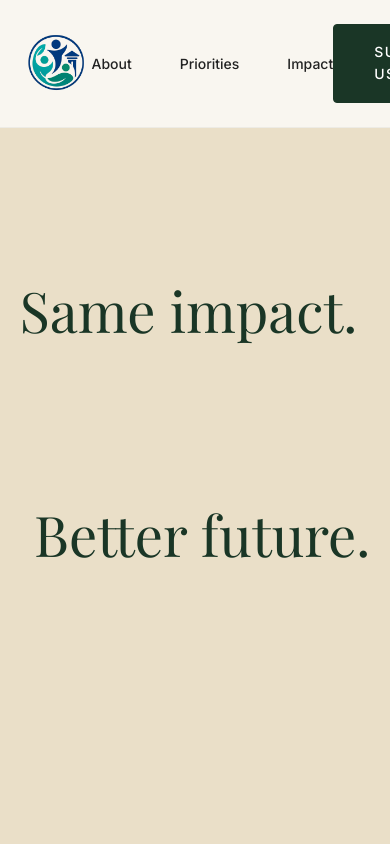
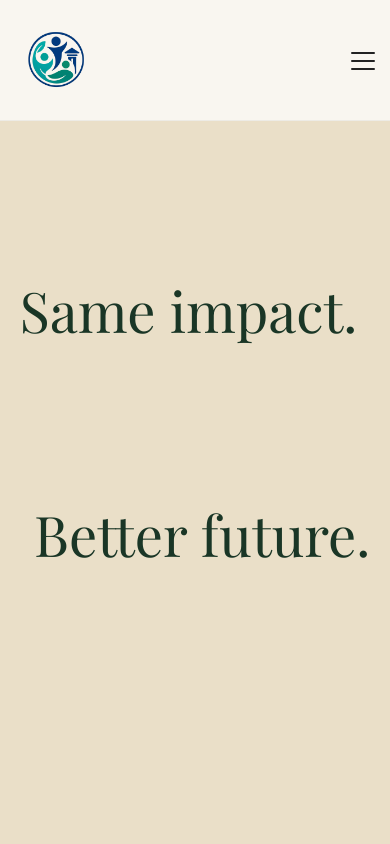
Before and after one commit to rachierich24/pilagfoundation, a Next.js app: page /impact in a window 390 px wide. Shown: the top 844 px of the page. Built offline with nearby package versions, Linux system fonts and the light colour scheme; grey boxes are pictures that could not be loaded; a web font is replaced by a local one.

Commit message:
feat: Reactive mobile hamburger menu for Navbar

```diff
--- a/src/app/components.css
+++ b/src/app/components.css
@@ -139,7 +139,66 @@
 .nav-container { display: flex; justify-content: space-between; align-items: center; max-width: var(--max-width); margin: 0 auto; padding: 0 5vw; }
 .logo { display: block; max-height: 72px; object-fit: contain; }
 .nav-links { display: flex; gap: 3rem; list-style: none; margin: 0; padding: 0; }
-.nav-links a { text-decoration: none; font-size: var(--text-sm); font-weight: 500; position: relative; }
+.nav-links a { text-decoration: none; font-size: var(--text-sm); font-weight: 500; position: relative; color: var(--clr-text-prime); }
+
+/* Responsive Nav Toggle (Hamburger) */
+.nav-toggle {
+    display: none;
+    background: none;
+    border: none;
+    cursor: pointer;
+    padding: 10px;
+    z-index: 1001;
+    position: relative;
+    width: 30px;
+    height: 20px;
+}
+
+.hamburger, .hamburger::before, .hamburger::after {
+    display: block;
+    width: 24px;
+    height: 2px;
+    background: var(--clr-text-prime);
+    border-radius: 2px;
+    transition: all 0.3s ease-in-out;
+}
+
+.hamburger { position: relative; }
+.hamburger::before, .hamburger::after { content: ''; position: absolute; }
+.hamburger::before { top: -8px; }
+.hamburger::after { bottom: -8px; }
+
+.mobile-nav-open .hamburger { background: transparent; }
+.mobile-nav-open .hamburger::before { transform: translateY(8px) rotate(45deg); }
+.mobile-nav-open .hamburger::after { transform: translateY(-8px) rotate(-45deg); }
+
+.mobile-only { display: none; }
+
+@media (max-width: 768px) {
+    .nav-toggle { display: block; }
+    .desktop-only { display: none; }
+    .mobile-only { display: block; }
+
+    .nav-links {
+        position: fixed;
+        top: 0;
+        right: -100%;
+        width: 80%;
+        height: 100vh;
+        background: #F9F6F0;
+        flex-direction: column;
+        justify-content: center;
+        align-items: center;
+        gap: 2.5rem;
+        transition: right 0.4s cubic-bezier(0.77,0.2,0.05,1.0);
+        z-index: 1000;
+        box-shadow: -10px 0 30px rgba(0,0,0,0.05);
+    }
+
+    .nav-links.show { right: 0; }
+    .nav-links li { font-size: 2rem; }
+    .nav-links .mobile-only { display: block; margin-top: 2rem; }
+}
 
 /* Bento Box Grid */
 .bento-grid { display: grid; grid-template-columns: repeat(12, 1fr); grid-auto-rows: minmax(100px, auto); gap: 2rem; padding: 5vh 0; }
--- a/src/components/layout/Navbar.tsx
+++ b/src/components/layout/Navbar.tsx
@@ -1,18 +1,38 @@
+'use client';
+
 import Link from 'next/link';
+import { useState } from 'react';
 
 export default function Navbar() {
+  const [isOpen, setIsOpen] = useState(false);
+
   return (
-    <nav className="main-nav" aria-label="Main Navigation">
+    <nav className={`main-nav ${isOpen ? 'mobile-nav-open' : ''}`} aria-label="Main Navigation">
         <div className="nav-container">
-            <Link href="/">
+            <Link href="/" className="logo-link">
                 <img src="/pilaglogo.png" className="logo" alt="Pilag Foundation" />
             </Link>
-            <ul className="nav-links">
-                <li><Link href="/about">About</Link></li>
-                <li><Link href="/priorities">Priorities</Link></li>
-                <li><Link href="/impact">Impact</Link></li>
+
+            <button
+                className="nav-toggle"
+                onClick={() => setIsOpen(!isOpen)}
+                aria-label="Toggle Navigation"
+            >
+                <span className="hamburger"></span>
+            </button>
+
+            <ul className={`nav-links ${isOpen ? 'show' : ''}`}>
+                <li><Link href="/about" onClick={() => setIsOpen(false)}>About</Link></li>
+                <li><Link href="/priorities" onClick={() => setIsOpen(false)}>Priorities</Link></li>
+                <li><Link href="/impact" onClick={() => setIsOpen(false)}>Impact</Link></li>
+                <li className="mobile-only">
+                    <Link href="/support" className="btn btn-primary" onClick={() => setIsOpen(false)} style={{ background: '#1A3626', color: '#FFF' }}>
+                        Support Us
+                    </Link>
+                </li>
             </ul>
-            <div className="nav-actions">
+
+            <div className="nav-actions desktop-only">
                 <Link href="/support" className="btn btn-primary" style={{ background: '#1A3626', color: '#FFF' }}>
                     Support Us
                 </Link>
```
